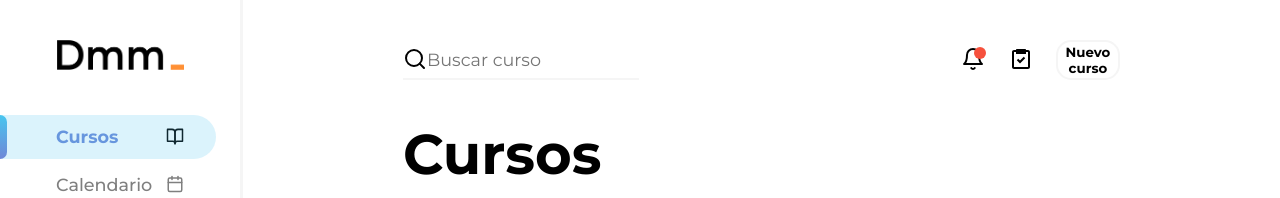
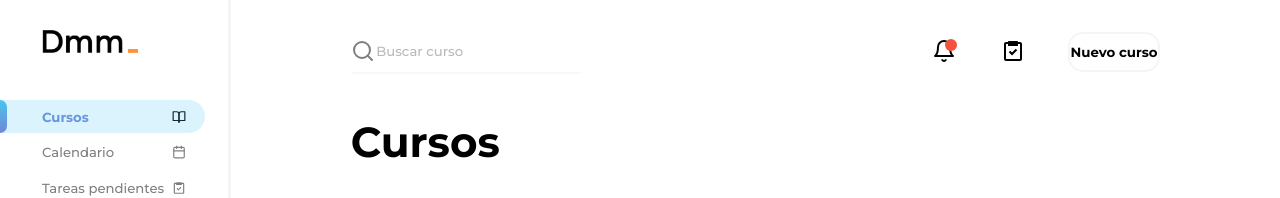
Before and after one commit to JuandaGarcia/plataforma-educativa, a Next.js app: page / in a window 1280 px wide. Shown: the top 198 px of the page. Built offline with nearby package versions, Linux system fonts and the light colour scheme.

Commit message:
Cambios en css

```diff
--- a/css/app.css
+++ b/css/app.css
@@ -14,3 +14,12 @@
 	padding: 0 10em;
 	padding-top: 1em;
 }
+
+@media screen and (max-width: 1400px) {
+	body {
+		font-size: 12px;
+	}
+	.container-app {
+		grid-template-columns: 1.1fr 5fr;
+	}
+}
--- a/css/components/HeaderApp.css
+++ b/css/components/HeaderApp.css
@@ -17,12 +17,14 @@
 	grid-template-columns: 1fr 8fr;
 	align-items: center;
 	border-bottom: 2px solid #f5f5f5;
+	opacity: 0.5;
 }
 
 .search-header input {
 	border: none;
 	outline: none;
 	font-size: 1.1em;
+	font-weight: 500;
 }
 
 .btns-header {
--- a/package.json
+++ b/package.json
@@ -5,7 +5,8 @@
 	"scripts": {
 		"dev": "next dev",
 		"build": "next build",
-    "start": "next start"
+		"start": "next start",
+		"prod": "next export"
 	},
 	"dependencies": {
 		"@zeit/next-css": "^1.0.1",
```
Lines whose indentation alone changed are shown as unchanged.
